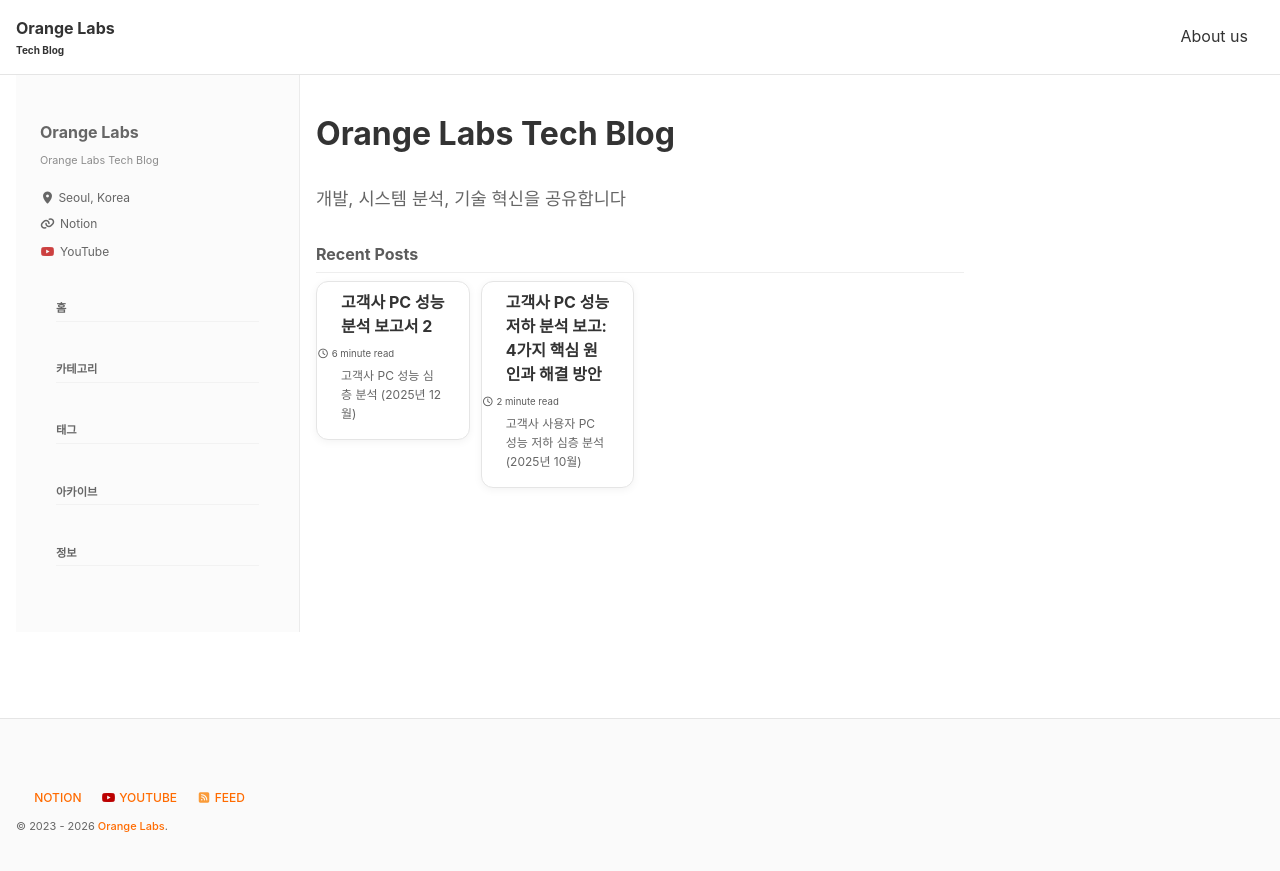
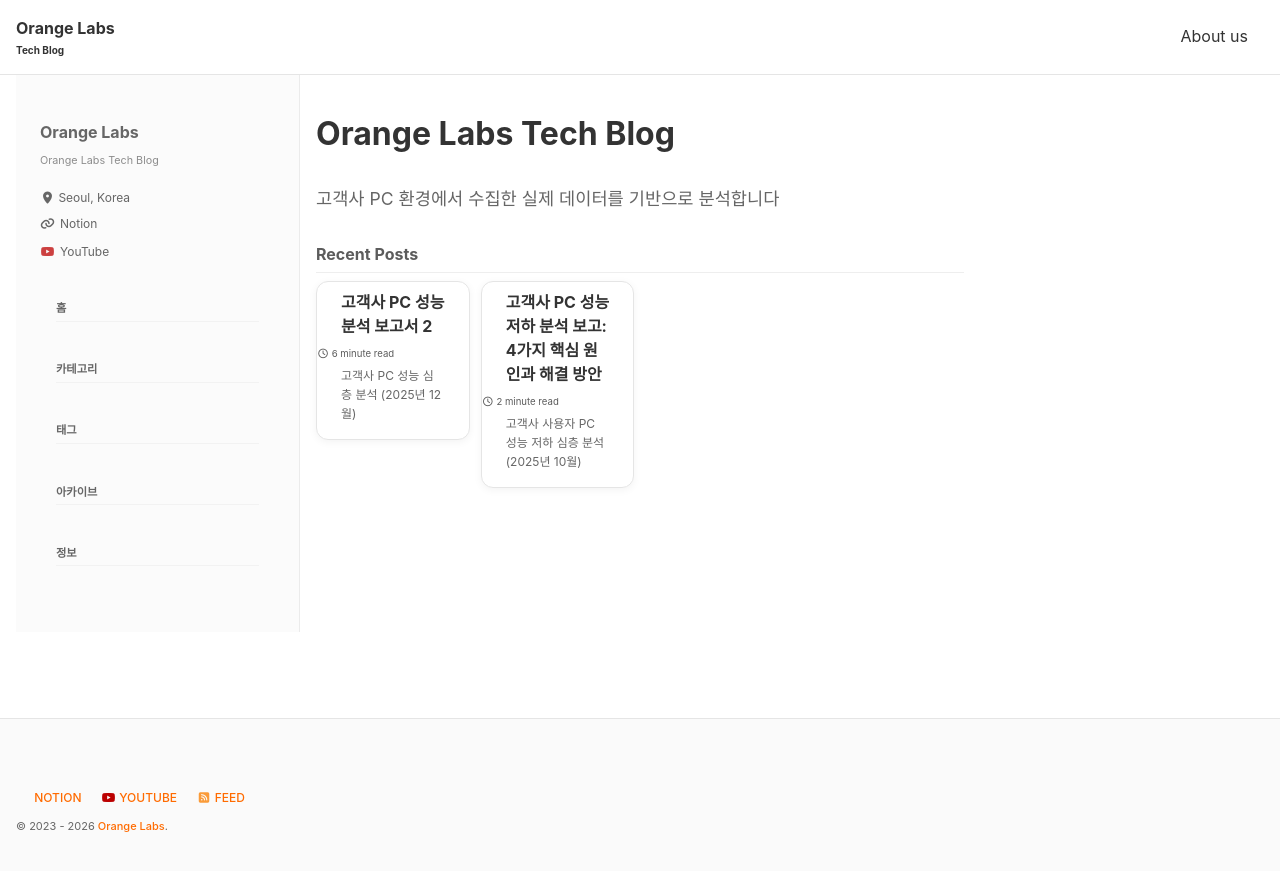
Before and after one commit to o5l3/blogs, a Jekyll site: the page built from index.html, in a window 1280 px wide. Shown: the top 871 px of the page. Built offline with Jekyll 4.4.1, drawn with Linux system fonts in a browser that asks for light colours; cached includes are drawn as plain includes.

Commit message:
Update index.html

```diff
--- a/index.html
+++ b/index.html
@@ -7,4 +7,4 @@
 ---
 
 <h1 class="archive__title">Orange Labs Tech Blog</h1>
-<p style="color: #666; font-size: 1.1rem; margin-bottom: 2rem;">개발, 시스템 분석, 기술 혁신을 공유합니다</p>
+<p style="color: #666; font-size: 1.1rem; margin-bottom: 2rem;">고객사 PC 환경에서 수집한 실제 데이터를 기반으로 분석합니다</p>
```
